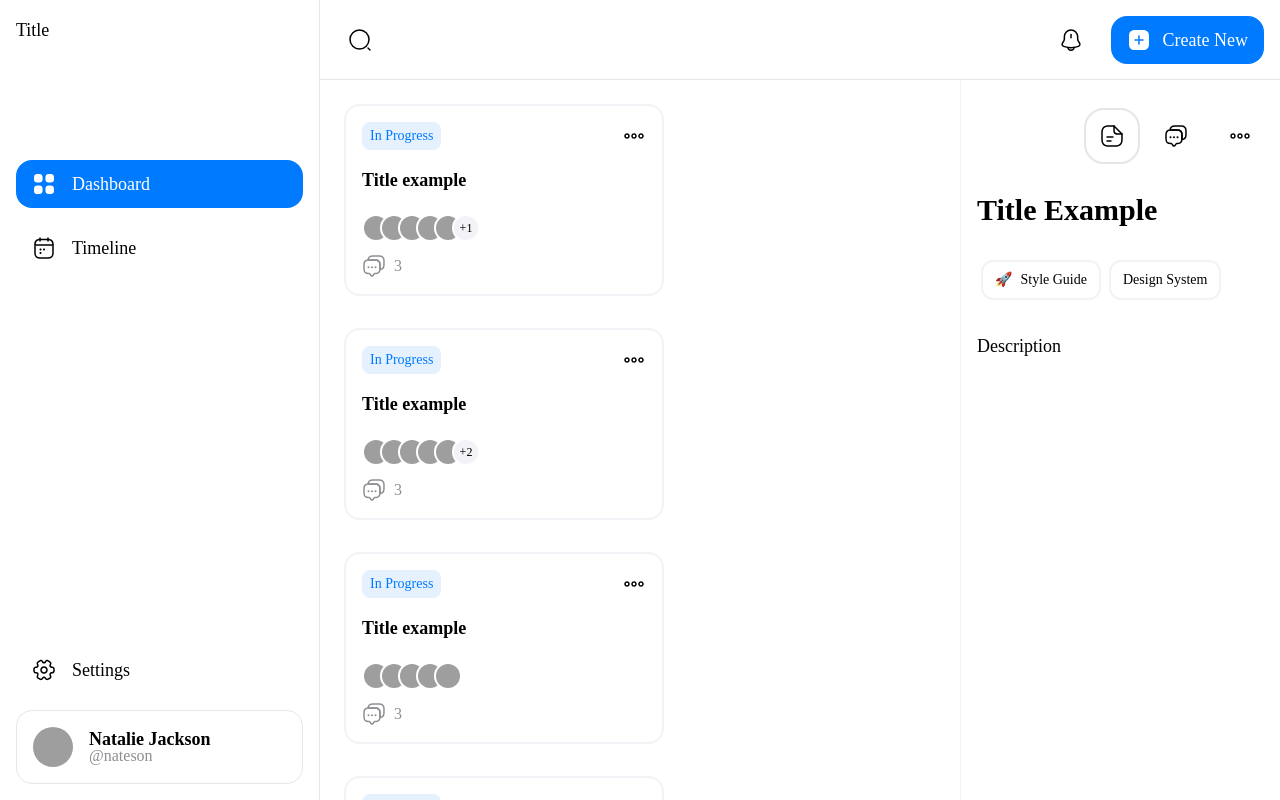
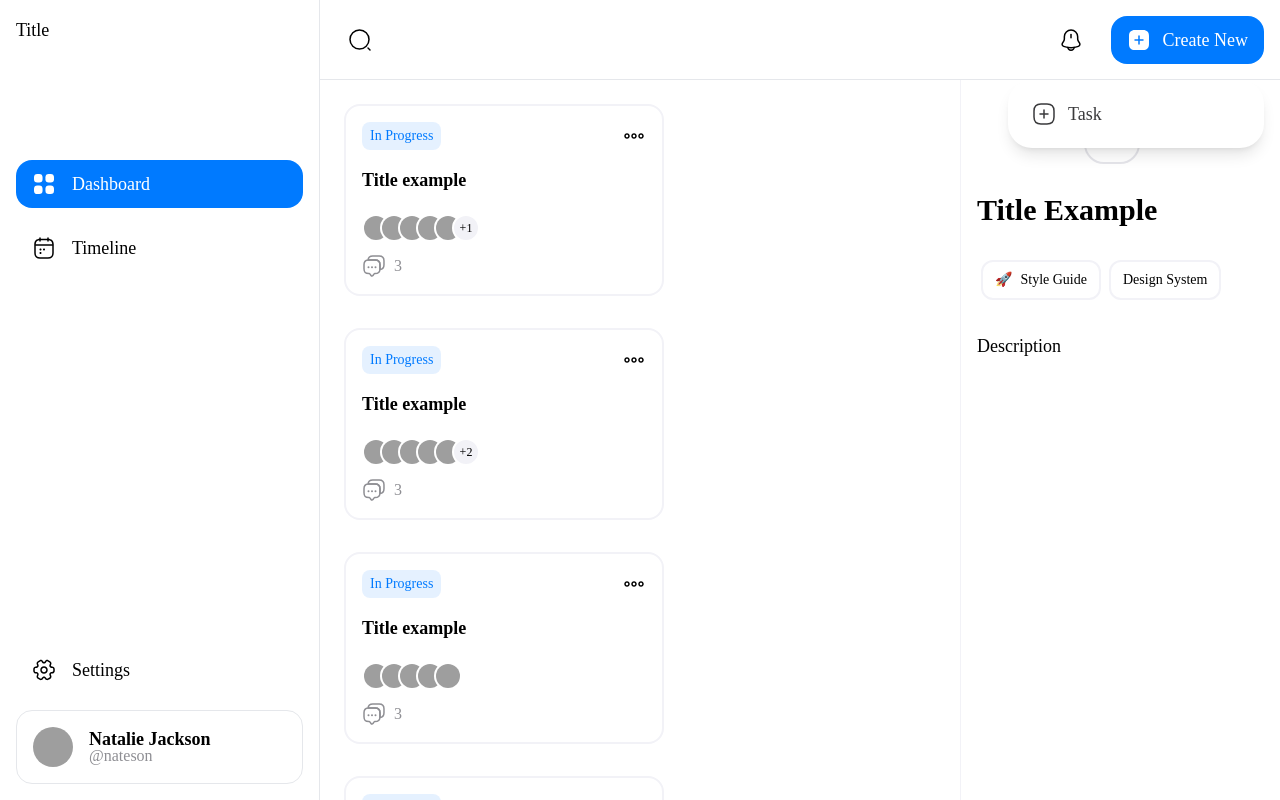
Before and after one commit to gochelias/tasklab, a Next.js app in the folder apps/web/: page / in a window 1280 px wide. Both pictures are taken after a click on the button "Create New". Shown: the top 800 px of the page. Built offline with nearby package versions, Linux system fonts and the light colour scheme; grey boxes are pictures that could not be loaded.

Commit message:
feat(web): drop-down options have been added for the create new button

```diff
--- /dev/null
+++ b/apps/web/src/components/topbar/CreateNew.tsx
@@ -0,0 +1,22 @@
+import { Menu } from '@headlessui/react';
+import { AddSquareIcon } from '@tasklab/ui';
+import { ItemCreateNew } from './ItemCreateNew';
+
+export const CreateNew = () => (
+	<>
+		<div className="relative">
+			<Menu as="div" className="relative inline-block text-left ">
+				<Menu.Button className="create-new">
+					<AddSquareIcon className="mr-3" active={true} />
+					Create New
+				</Menu.Button>
+				<Menu.Items className="items-create-new">
+					<ItemCreateNew
+						label="Task"
+						icon={<AddSquareIcon className="mr-3" />}
+					/>
+				</Menu.Items>
+			</Menu>
+		</div>
+	</>
+);
--- /dev/null
+++ b/apps/web/src/components/topbar/ItemCreateNew.tsx
@@ -0,0 +1,28 @@
+import { Menu } from '@headlessui/react';
+import { ReactElement } from 'react';
+
+interface Item {
+	icon: ReactElement;
+	label: string;
+}
+
+interface ItemActive {
+	active: boolean;
+}
+
+export const ItemCreateNew = ({ icon, label }: Item) => (
+	<>
+		<Menu.Item>
+			{({ active }: ItemActive) => (
+				<button
+					className={`${
+						active && 'bg-[#f2f2f7]'
+					} flex w-full items-center px-4 py-3 rounded-2xl`}
+				>
+					{icon}
+					{label}
+				</button>
+			)}
+		</Menu.Item>
+	</>
+);
--- a/apps/web/src/components/topbar/Topbar.tsx
+++ b/apps/web/src/components/topbar/Topbar.tsx
@@ -1,20 +1,12 @@
-import {
-	AddSquareIcon,
-	IconButton,
-	NotificationIcon,
-	SearchIcon,
-} from '@tasklab/ui';
-import { Fragment } from 'react';
+import { IconButton, SearchIcon, NotificationIcon } from '@tasklab/ui';
+import { CreateNew } from './CreateNew';
 
 export const Topbar = () => (
-	<Fragment>
+	<>
 		<IconButton icon={<SearchIcon />} />
 		<div className="flex space-x-4">
 			<IconButton icon={<NotificationIcon />} />
-			<button className="leading-none px-4 py-3 bg-[#007AFF] text-white rounded-2xl m-auto text-center inline-flex items-center">
-				<AddSquareIcon className="mr-3" active={true} />
-				Create New
-			</button>
+			<CreateNew />
 		</div>
-	</Fragment>
+	</>
 );
--- a/packages/ui/src/styles/index.css
+++ b/packages/ui/src/styles/index.css
@@ -55,4 +55,30 @@
 		focus:border-[#007AFF] dark:focus:border-[#0A84FF]
 		focus:bg-[rgb(0,122,255,0.1)] dark:focus:bg-[rgb(10,132,255,0.2)];
 	}
+
+	.create-new {
+		@apply flex
+		px-4
+		py-3
+		m-auto
+		text-white
+		rounded-2xl
+		text-center
+		items-center
+		leading-none
+		bg-[#007AFF] dark:bg-[#0A84FF];
+	}
+
+	.items-create-new {
+		@apply absolute
+		p-2
+		mt-4
+		w-64
+		right-0
+		shadow-lg
+		space-y-2
+		rounded-3xl
+		text-[#3A3A3C]
+		bg-white;
+	}
 }
```
